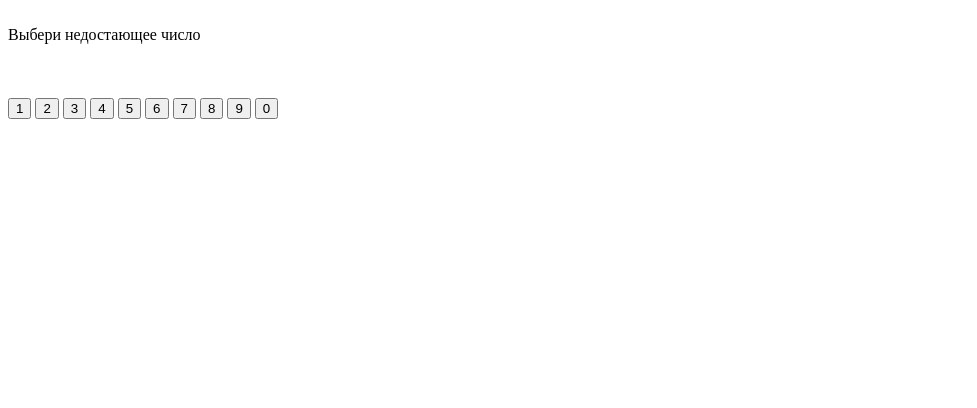
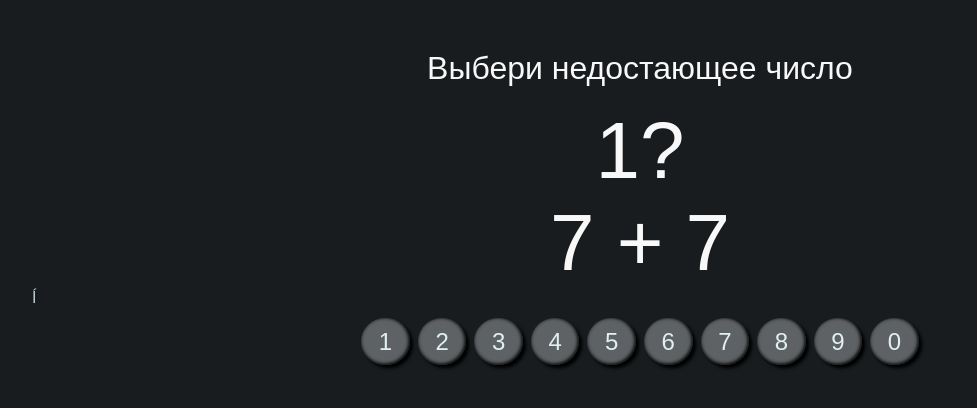
Before and after one commit to Avgurin/sum, a plain HTML site: page index.html in a window 1280 px wide. Shown: the whole page, without its empty margins (0-977 px from the left). Drawn offline with Linux system fonts and the light colour scheme; the site is published under a folder, as on GitHub Pages, so addresses that start at the root find nothing.

Commit message:
corrected paths

```diff
--- a/index.html
+++ b/index.html
@@ -4,8 +4,8 @@
     <title>Сумма и слагаемые</title>
     <meta charset="UTF-8" />
     <meta name="viewport" content="width=device-width, initial-scale=1.0" />
-    <link rel="stylesheet" href="/src/styles.css" />
-    <script src="/src/index.js" defer></script>
+    <link rel="stylesheet" href="./src/styles.css" />
+    <script src="./src/index.js" defer></script>
   </head>
 
   <body>
@@ -22,7 +22,7 @@
         <span> + </span>
         <span id="part2"></span>
       </div>
-    </div>
+    </div>Í
     <br />
     <div id="buttons">
       <button id="btn-1">1</button>
```
